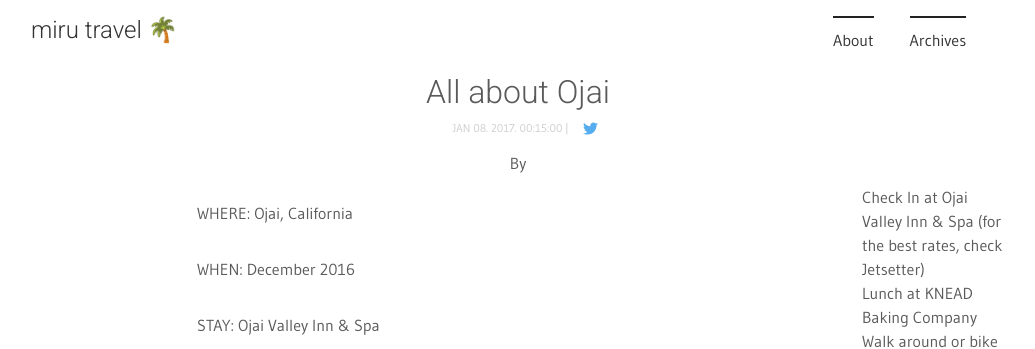
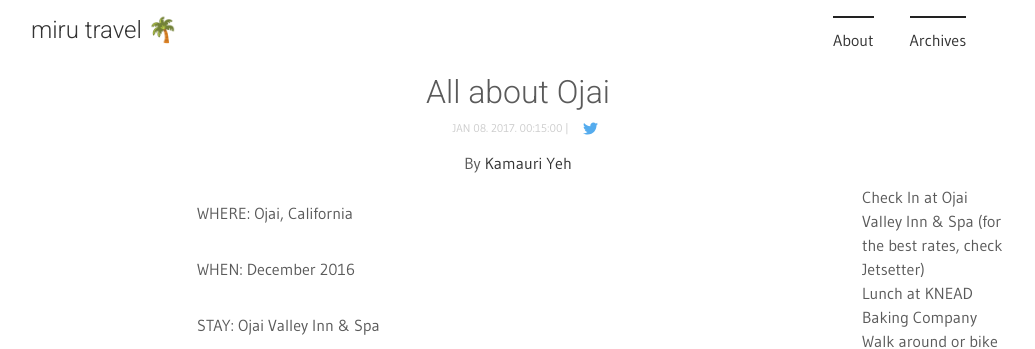
Before and after one commit to PHironaka/Miru-Blog, a Jekyll site: the page built from _posts/2017-01-08-all-about-ojai.markdown, in a window 1280 px wide and 900 px high. Shown: the top 349 px of the window, without its empty margins (122-1157 px from the left). Built offline with Jekyll 4.4.1, drawn with Linux system fonts in a browser that asks for light colours.

Commit message:
Updated All About Ojai

```diff
--- a/_posts/2017-01-08-all-about-ojai.markdown
+++ b/_posts/2017-01-08-all-about-ojai.markdown
@@ -2,7 +2,7 @@
 title: All about Ojai
 date: 2017-01-08 00:15:00 Z
 img: DSCF9079.JPG
-Field name:
+author: Kamauri Yeh
 ---
 
 WHERE: Ojai, California
```
